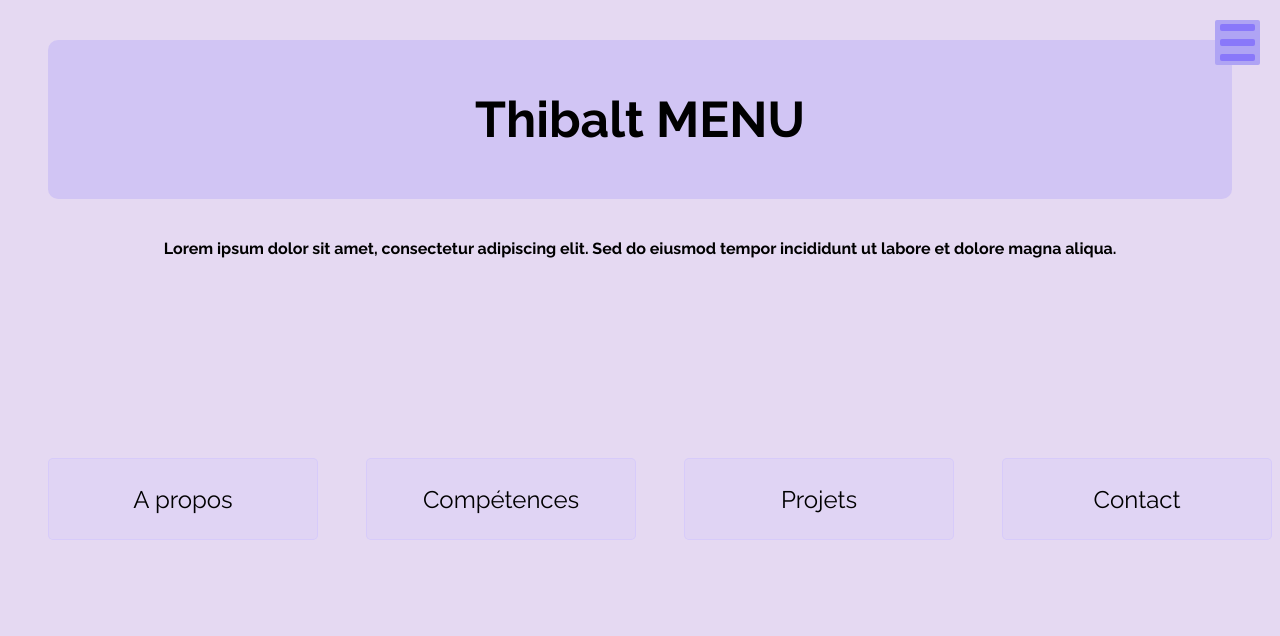
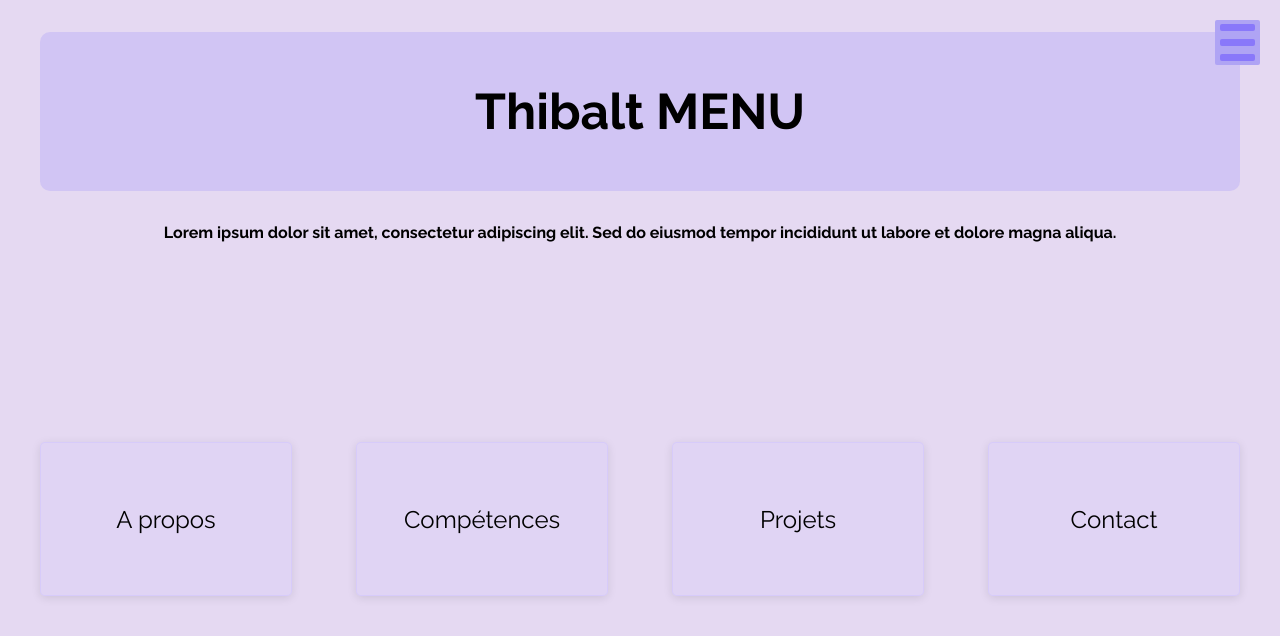
Before and after one commit to moustichat/repo-sans-vsc, a plain HTML site: page index.html in a window 1280 px wide. Drawn offline with Linux system fonts and the light colour scheme.

Commit message:
ombre + taille liens

```diff
--- a/index.html
+++ b/index.html
@@ -41,7 +41,7 @@
             <li class = "trait"></li>
             <li><a href="#projects">Projets</a></li>
             <li class = "trait"></li>
-            <li id = "last_opt"><a href="#contact">Contact</a></li>
+            <li><a href="#contact">Contact</a></li>
     </ul>
 
 
--- a/style.css
+++ b/style.css
@@ -6,7 +6,7 @@ body {
 h1 {
     text-align: center;
     font-size: 50px;
-    margin: 40px;
+    margin: 2rem;
     background-color: rgb(162, 148, 249, 0.3);
     padding: 50px;
     border-radius: 10px;
@@ -17,12 +17,14 @@ nav ul {
     display: flex;
     align-content: space-around;
     list-style-type: none;
-    gap: 3rem;
+    gap: 4rem;
+    padding-inline-start: 2rem;
+    padding-inline-end: 2rem;
 }
 
 nav li {
-    height: 5rem;
-    padding: 0;
+    height: 7rem;
+    padding: 20px;
     background-color: rgb(205, 193, 255, 0.2);
     font-size: x-large;
     flex: 1;
@@ -32,6 +34,7 @@ nav li {
     display: flex;
     align-items: center;
     justify-content: center;
+    box-shadow: 0 2px 10px rgba(0, 0, 0, 0.1);
 }
 
 nav li a {
@@ -50,7 +53,7 @@ nav li a {
     background-color: rgb(175, 164, 244);
     width: 45px;
     height: 45px;
-    position: absolute;
+    position: fixed;
     right: 0;
     top: 0;
     margin: 20px;
@@ -72,11 +75,12 @@ nav li a {
 
 #dropdown-menu {
     display: none;
-    position: absolute;
+    position: fixed;
     top: 70px;
     right: 20px;
     background-color: white;
     border-radius: 5px;
+    border-top-right-radius: 2px;
     box-shadow: 0 2px 10px rgba(0, 0, 0, 0.1);
     list-style-type: none;
     padding: 0;
@@ -103,10 +107,6 @@ nav li a {
     background-color: rgb(162, 148, 249);
 }
 
-#last_opt {
-    border-bottom: none;
-}
-
 #dropdown-menu li a {
     text-decoration: none;
     color: black;
```
